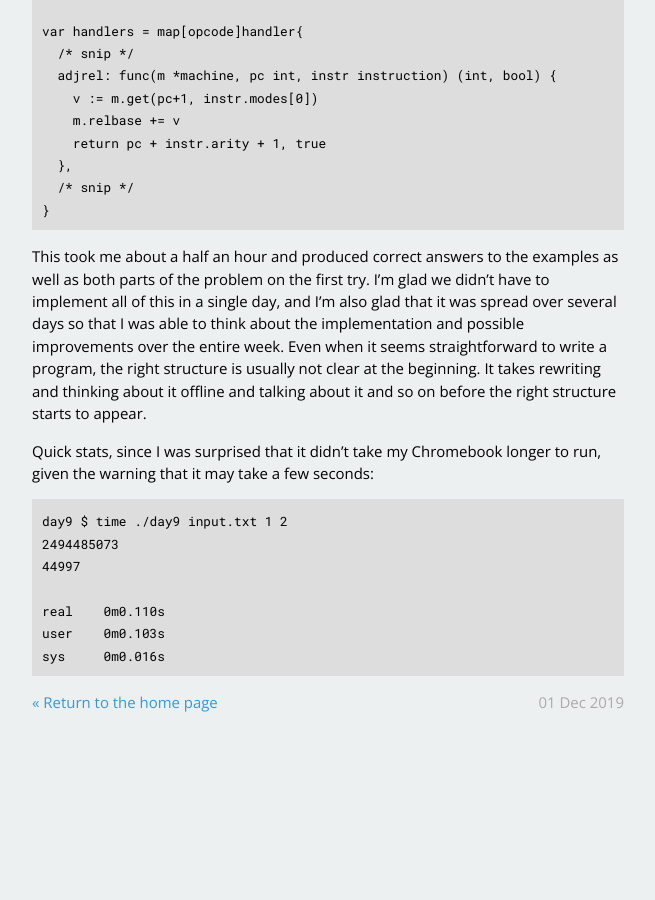
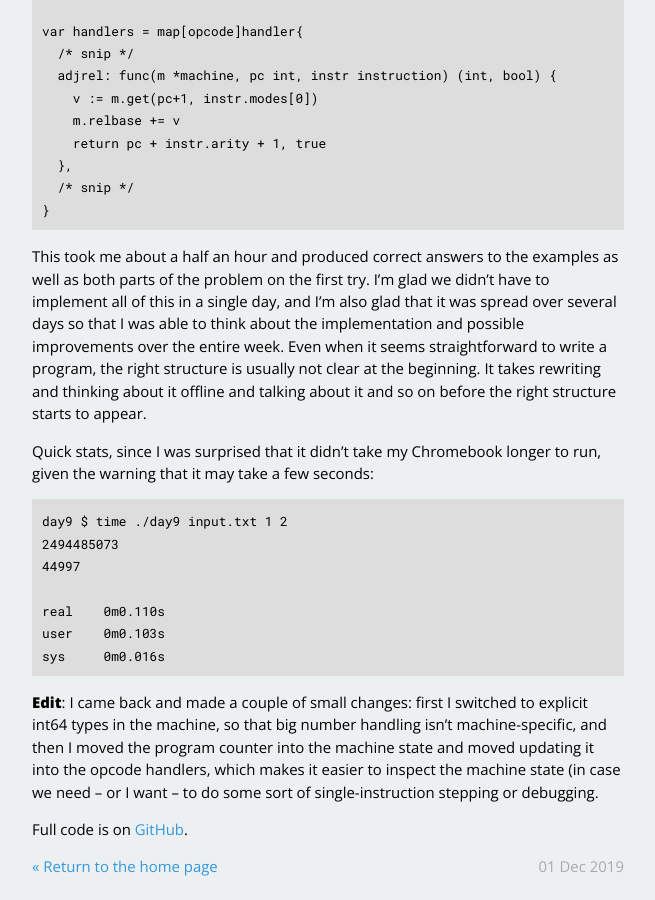
Before and after one commit to dhconnelly/dhconnelly.github.io, a Jekyll site: the page built from _posts/2019-12-01-advent-2019-running.md, in a window 1280 px wide and 900 px high, scrolled down 25896 px. Shown: the whole window, without its empty margins (312-967 px from the left). Built offline with Jekyll 4.4.1, drawn with Linux system fonts in a browser that asks for light colours; before the commit the page ends 26632 px from its top, so only the background shows below that.

Commit message:
comment on intcode cleanups

````diff
--- a/_posts/2019-12-01-advent-2019-running.md
+++ b/_posts/2019-12-01-advent-2019-running.md
@@ -1347,3 +1348,13 @@ real    0m0.110s
 user    0m0.103s
 sys     0m0.016s
 ```
+
+**Edit**: I came back and made a couple of small changes: first I switched to
+explicit int64 types in the machine, so that big number handling isn't
+machine-specific, and then I moved the program counter into the machine state
+and moved updating it into the opcode handlers, which makes it easier to
+inspect the machine state (in case we need -- or I want -- to do some sort of
+single-instruction stepping or debugging.
+
+Full code is on
+[GitHub](https://github.com/dhconnelly/advent-of-code-2019/blob/master/intcode/intcode.go).
````
Also changed, not shown: other parts of _posts/2019-12-01-advent-2019-running.md (+1 -0 lines).
